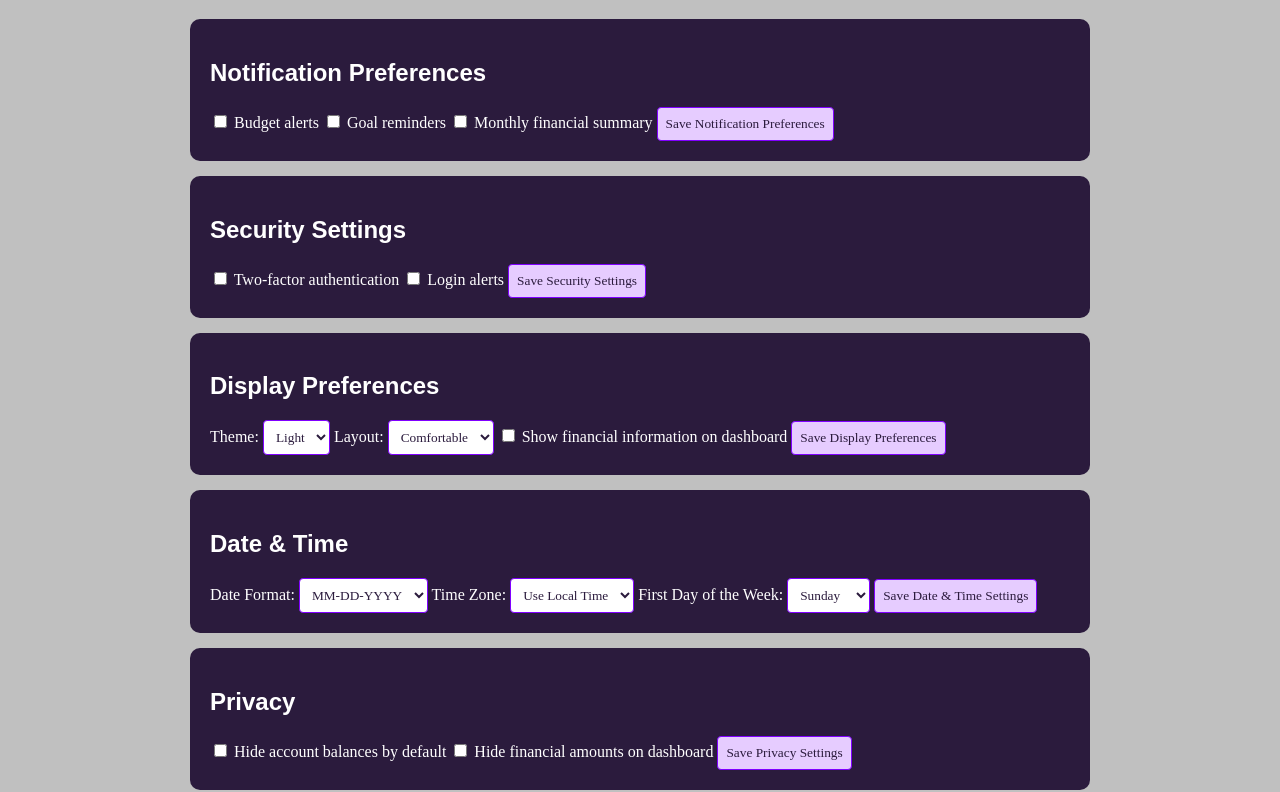
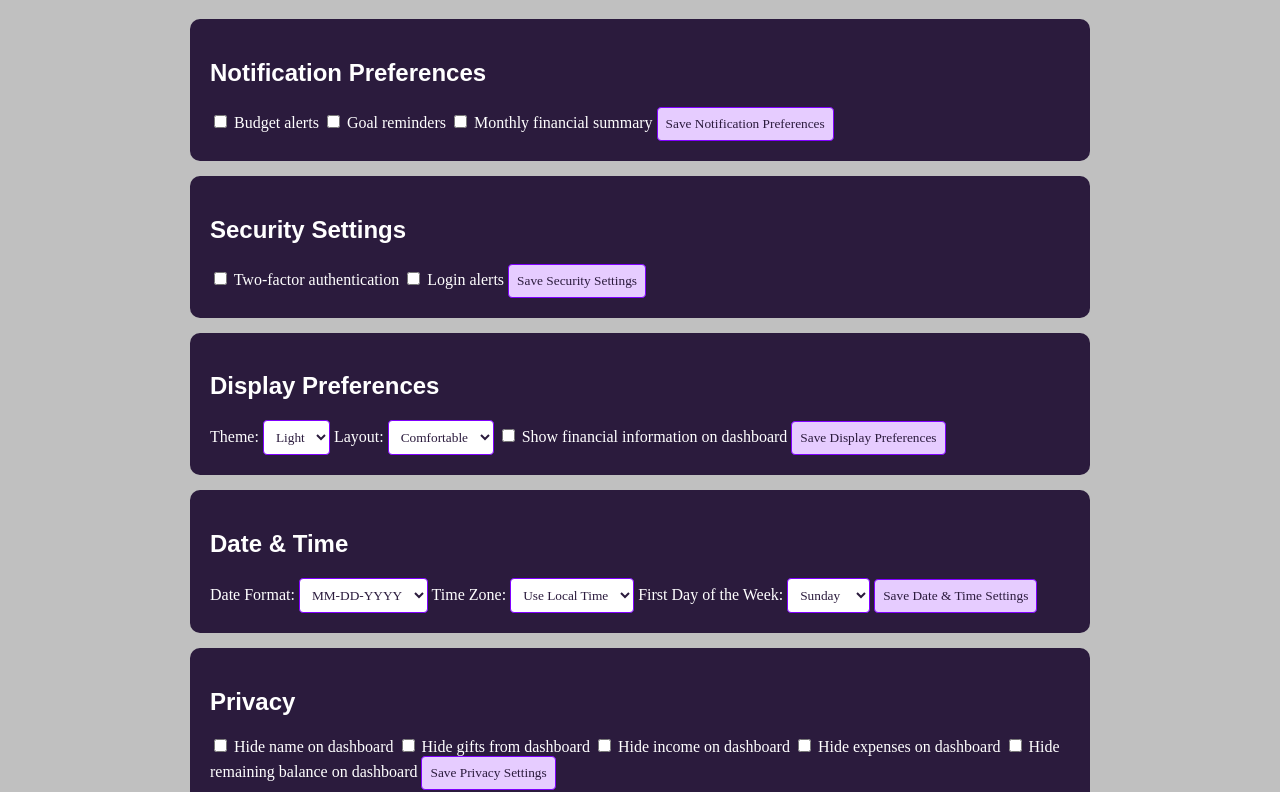
Before and after one commit to kristinamaher/kristinamaher.github.io, a plain HTML site: page MyBudget/settings.html in a window 1280 px wide. Shown: the part 163-955 px from the top of the page. Drawn offline with Linux system fonts and the light colour scheme; files whose address does not match are found by name.

Commit message:
Update settings.html

```diff
--- a/MyBudget/settings.html
+++ b/MyBudget/settings.html
@@ -135,15 +135,30 @@
     <h2>Privacy</h2>
 
     <form id="privacy-form">
-        <label>
-            <input type="checkbox" name="hide-balances">
-            Hide account balances by default
-        </label>
+	<label>
+    <input type="checkbox" name="hide-name">
+    Hide name on dashboard
+</label>
 
-        <label>
-            <input type="checkbox" name="hide-amounts">
-            Hide financial amounts on dashboard
-        </label>
+<label>
+    <input type="checkbox" name="hide-gifts">
+    Hide gifts from dashboard
+</label>
+
+<label>
+    <input type="checkbox" name="hide-income">
+    Hide income on dashboard
+</label>
+
+<label>
+    <input type="checkbox" name="hide-expenses">
+    Hide expenses on dashboard
+</label>
+
+<label>
+    <input type="checkbox" name="hide-balance">
+    Hide remaining balance on dashboard
+</label>
 
         <button type="submit">Save Privacy Settings</button>
     </form>
```
